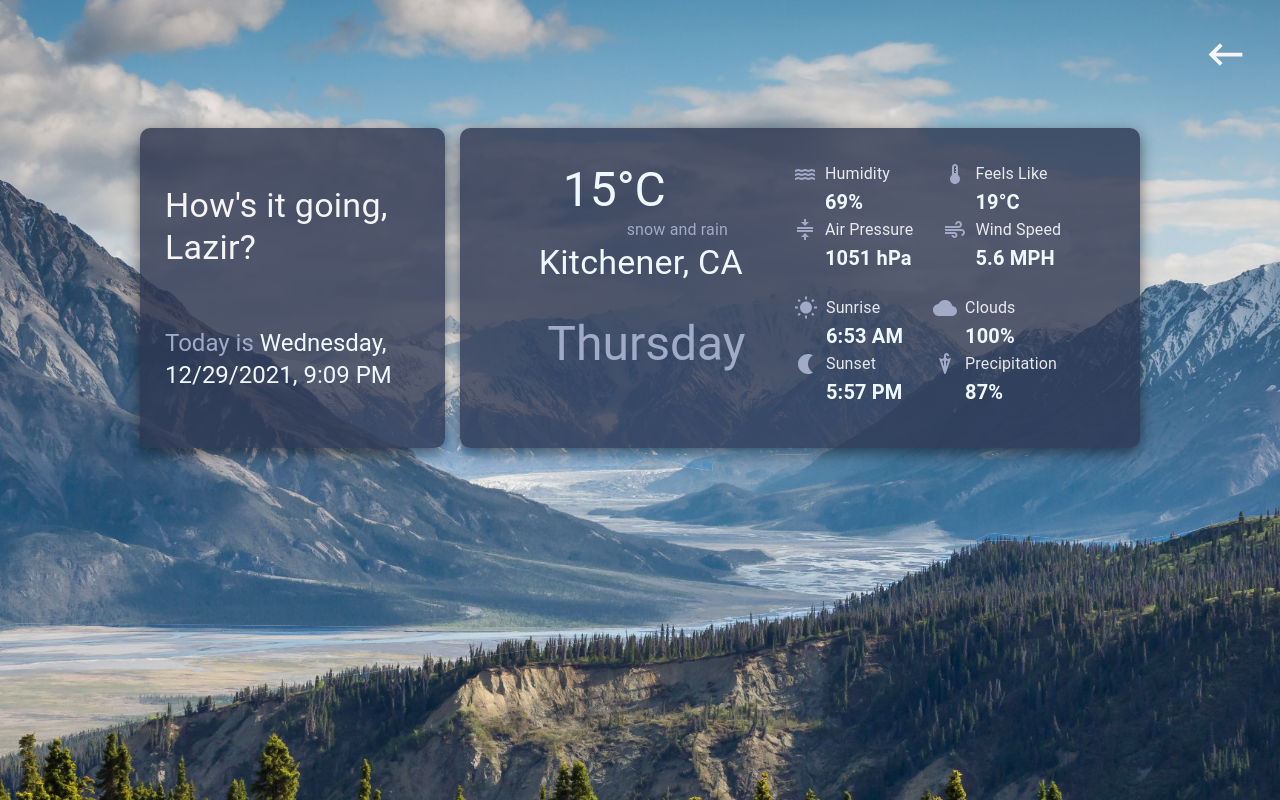
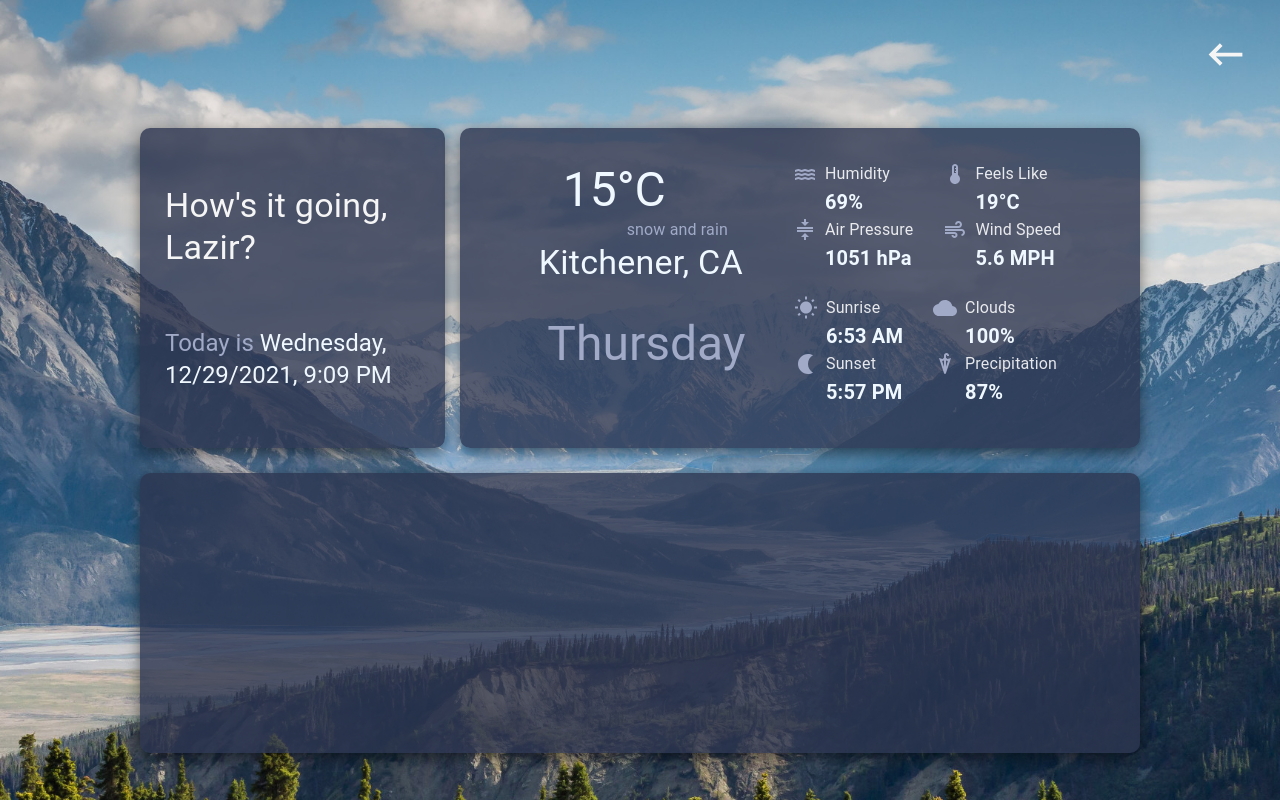
Before and after one commit to lazirpascual/moves-weather-app, a React (Create React App) app: page / in a window 1280 px wide. Built offline with nearby package versions, Linux system fonts and the light colour scheme.

Commit message:
create SevenDayBlock component

```diff
--- a/src/App.tsx
+++ b/src/App.tsx
@@ -1,6 +1,7 @@
 import UserForm from "./Components/CityForm/UserForm";
 import NameBlock from "./Components/NameBlock/NameBlock";
 import CurrentWeatherBlock from "./Components/CurrentWeatherBlock/CurrentWeatherBlock";
+import SevenDayBlock from "./Components/SevenDayBlock/SevenDayBlock";
 import KeyboardBackspaceIcon from "@mui/icons-material/KeyboardBackspace";
 import IconButton from "@mui/material/IconButton";
 import "./App.css";
@@ -18,6 +19,7 @@ function App() {
           <NameBlock />
           <CurrentWeatherBlock />
         </div>
+        <SevenDayBlock />
       </div>
     </div>
   );
--- /dev/null
+++ b/src/Components/SevenDayBlock/SevenDayBlock.css
@@ -0,0 +1,16 @@
+.daily-details {
+  display: flex;
+  flex-direction: row;
+  justify-content: center;
+  align-items: center;
+  height: 7em;
+  width: 25em;
+  margin-top: 25px;
+  margin-right: auto;
+  margin-left: auto;
+  background-color: rgba(45, 53, 80, 0.795);
+  box-shadow: 0 5px 15px rgba(0, 0, 0, 0.5);
+  border-radius: 10px;
+  font-size: 40px;
+  font-family: fantasy;
+}
--- /dev/null
+++ b/src/Components/SevenDayBlock/SevenDayBlock.tsx
@@ -0,0 +1,8 @@
+import React from "react";
+import "./SevenDayBlock.css";
+
+const SevenDayBlock = () => {
+  return <div className="daily-details"></div>;
+};
+
+export default SevenDayBlock;
```
